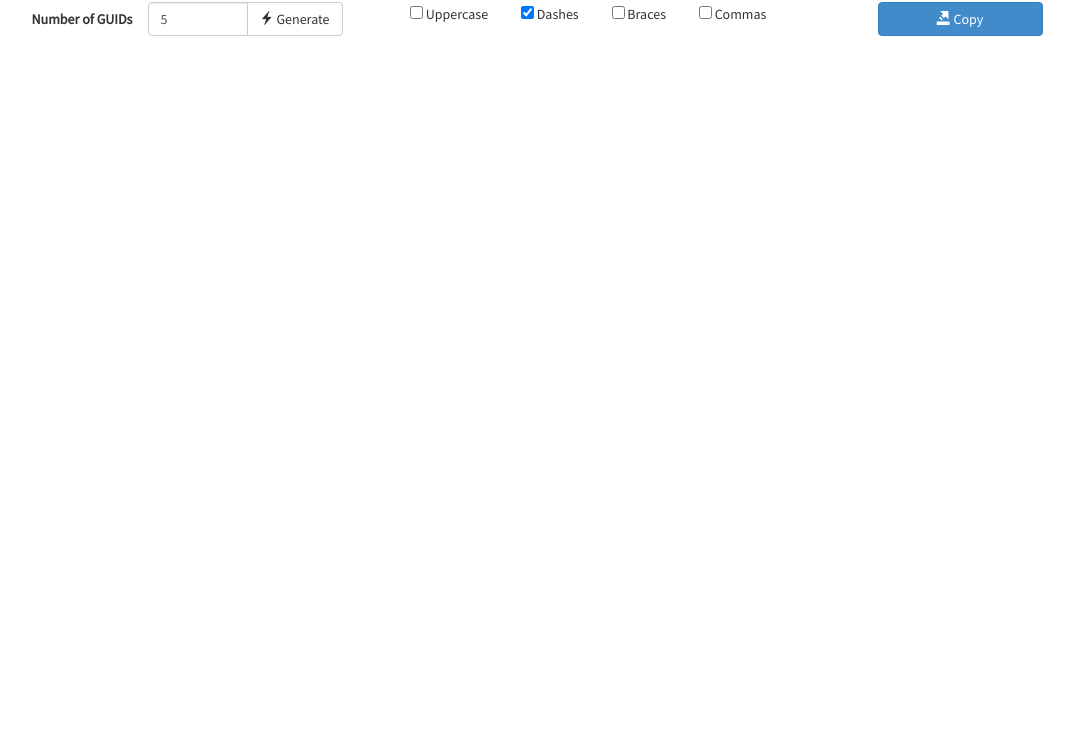
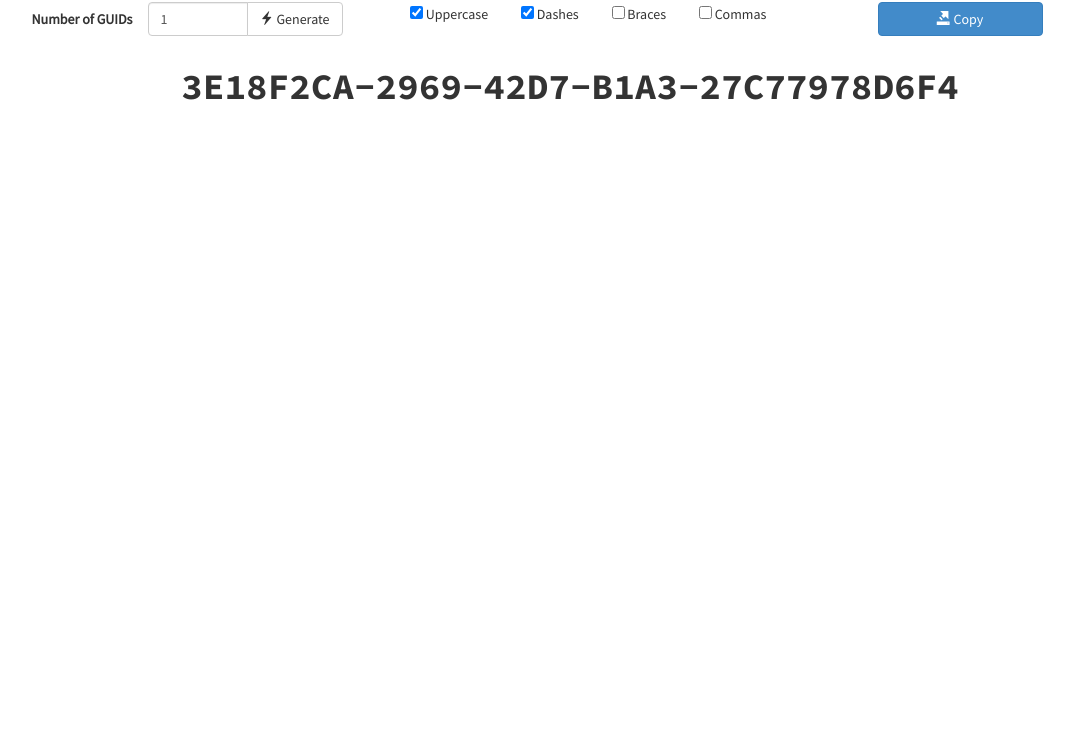
Before and after one commit to rajadain/guid, a plain HTML site: page index.html in a window 1280 px wide. Shown: the part 68-800 px from the top of the page, without its empty margins (70-1144 px from the left). Drawn offline with nearby package versions, Linux system fonts and the light colour scheme.

Commit message:
Autogenerate 1 GUID on load by ASP.NET GUID convention

```diff
--- a/index.html
+++ b/index.html
@@ -20,7 +20,7 @@
                         <div class="form-group">
                             <label class="col-md-5 control-label" for="nQuantity">Number of GUIDs</label>
                             <div class="col-md-6 input-group">
-                                <input class="form-control" type="number" id="nQuantity" value="5" />
+                                <input class="form-control" type="number" id="nQuantity" value="1" />
                                 <span class="input-group-btn">
                                     <button class="btn btn-default" type="submit" id="aGenerate"><span class="glyphicon glyphicon-flash"></span> Generate</button>
                                 </span>
@@ -32,7 +32,7 @@
                         <form class="form-inline" role="form" name="optionform">
                             <div class="checkbox">
                                 <label class="checkbox-inline">
-                                    <input type="checkbox" id="bUppercase" /> Uppercase
+                                    <input type="checkbox" id="bUppercase" checked="checked" /> Uppercase
                                 </label>
                                 <label class="checkbox-inline">
                                     <input type="checkbox" id="bDashes" checked="checked" /> Dashes
--- a/js/app.js
+++ b/js/app.js
@@ -75,6 +75,8 @@ $(function(){
           $('#aCopy').prop('disabled', true).html('<span class="glyphicon glyphicon-ok"></span> Copied')
         });
       });
+
+      this.generate();
     },
 
     generate: function() {
```
